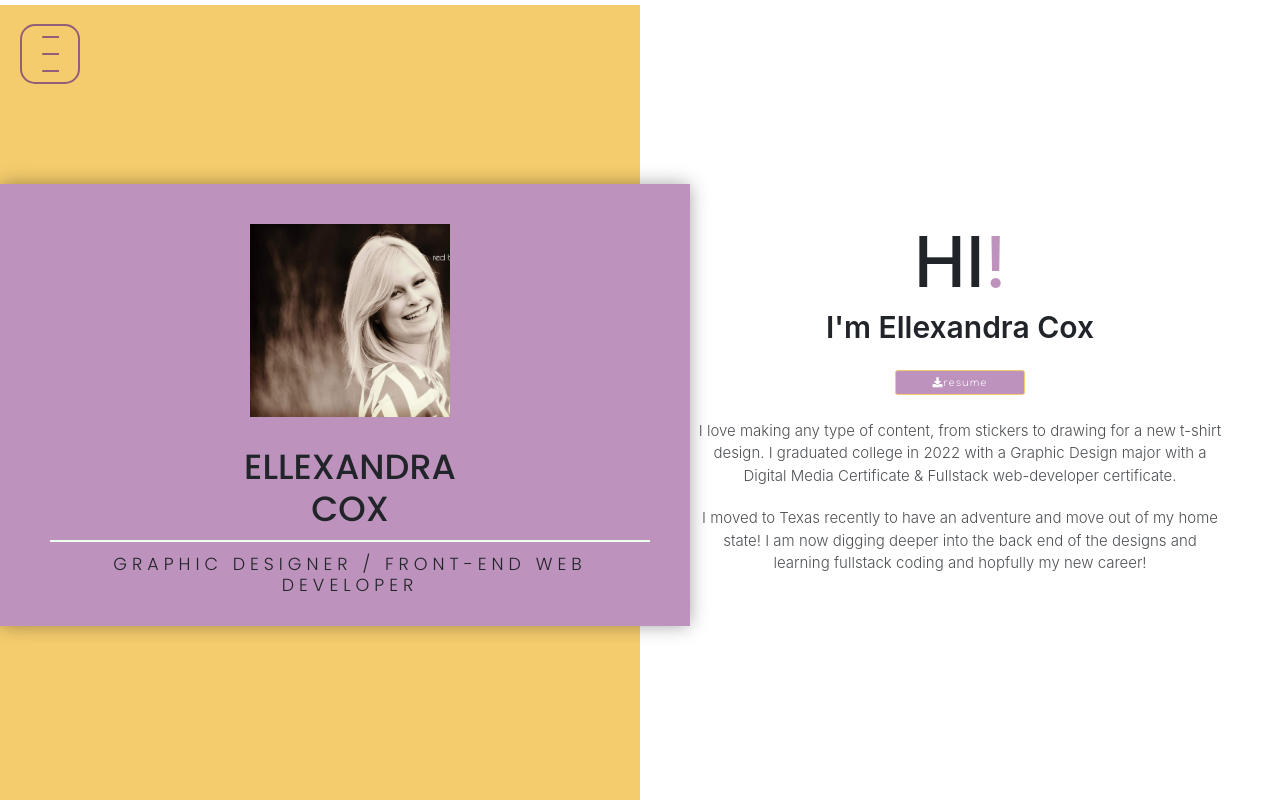
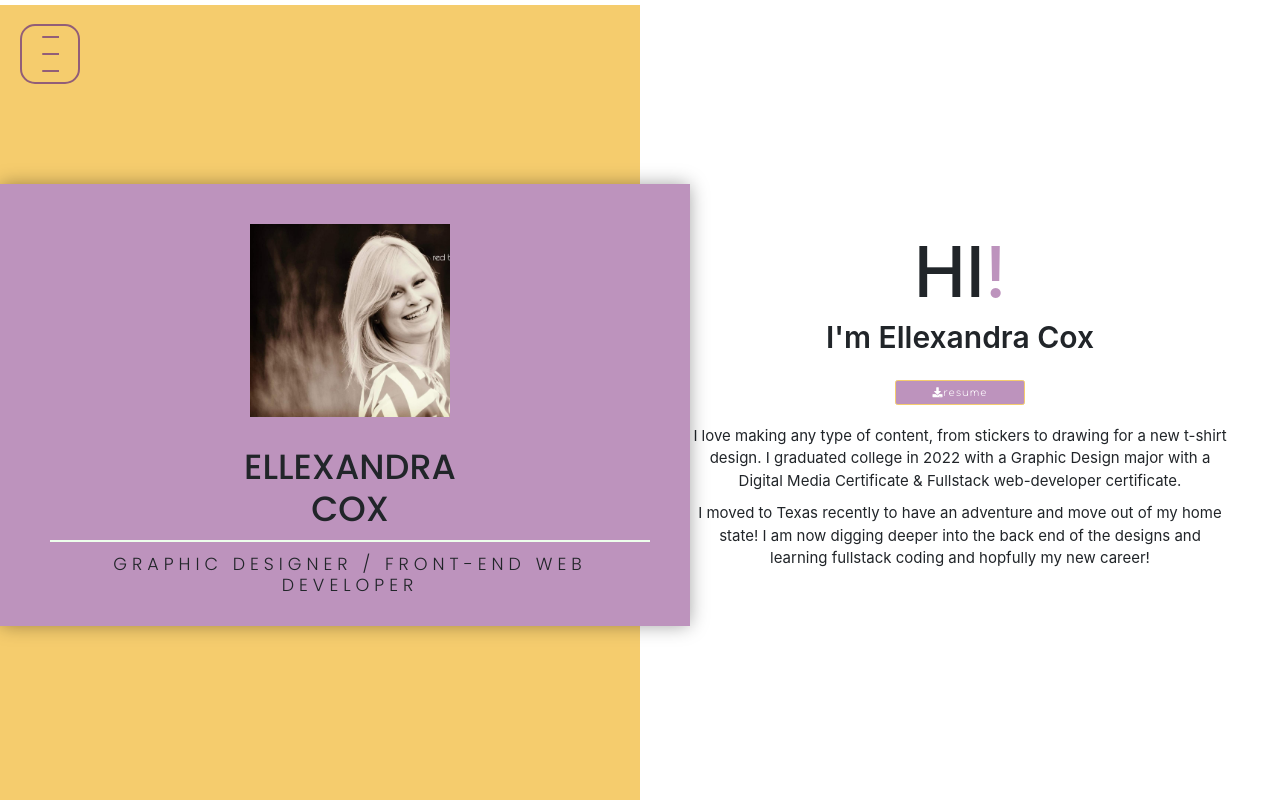
Before and after one commit to chickengong/Portfolio, a plain HTML site: page index.html in a window 1280 px wide. Drawn offline with nearby package versions, Linux system fonts and the light colour scheme.

Commit message:
Update style.css

```diff
--- a/style.css
+++ b/style.css
@@ -470,9 +470,6 @@ body{
 }
 .about-para p {
     font-size: 1.5rem;
-    opacity: 0.8;
-    padding: 0.5rem;
-    font-weight: 300;
 }
 
 @media screen and (min-width: 992px){
```
